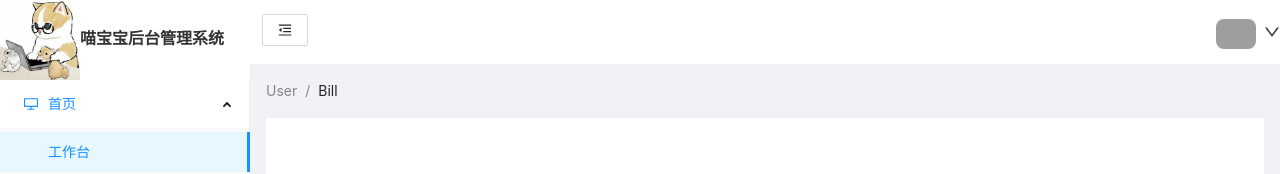
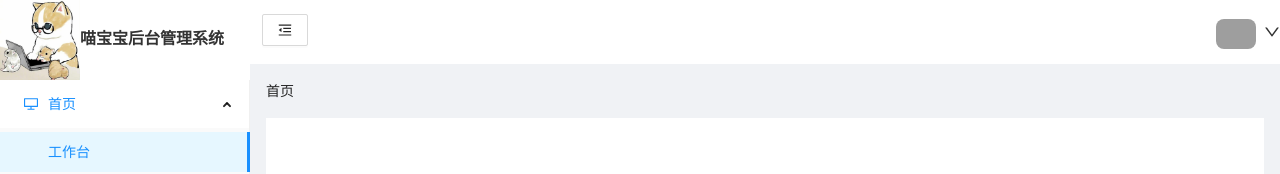
Before and after one commit to lesenelir/meta-react-admin, a React (Create React App) app in the folder admin-system/: page / in a window 1280 px wide. Shown: the top 174 px of the page. Built offline with nearby package versions, Linux system fonts and the light colour scheme.

Commit message:
feat: breadcrumb Home Component

```diff
--- a/admin-system/src/components/HomeLeft/HomeLeft.jsx
+++ b/admin-system/src/components/HomeLeft/HomeLeft.jsx
@@ -98,7 +98,7 @@ function HomeLeft(props) {
       case '/profile':
         setASideKey('3')
         break
-      case 'namelist':
+      case '/namelist':
         setASideKey('4-1')
         break
       default:
--- a/admin-system/src/components/HomeRight/HomeRight.jsx
+++ b/admin-system/src/components/HomeRight/HomeRight.jsx
@@ -1,7 +1,7 @@
 import React, {useContext, useEffect, useState} from 'react'
 import {Breadcrumb, Button, Space, Menu, Dropdown, Layout, message} from "antd"
 import {MenuFoldOutlined, MenuUnfoldOutlined, DownOutlined} from "@ant-design/icons"
-import {Outlet, useNavigate} from 'react-router-dom'
+import {Link, Outlet, useLocation, useNavigate} from 'react-router-dom'
 
 import './HomeRight.css'
 import KeyContext from "../../context/context"
@@ -16,9 +16,31 @@ const {Header, Content, Footer} = Layout
 function HomeRight(props) {
   const [avatar, setAvatar] = useState(defaultAvatar)
   const [username, setUsername] = useState('喵宝宝')
+  const [bread, setBread] = useState('')
   const navigate = useNavigate()
   const contextData = useContext(KeyContext) // key changeKeyFn
-  // console.log(contextData)
+  const location = useLocation()
+  console.log(location)
+
+  const menu = (
+      <Menu
+          items={[
+            {
+              key: '1',
+              label: ('修改资料'),
+              onClick: () => clickProfile()
+            },
+            {
+              type: 'divider',
+            },
+            {
+              key: '2',
+              label: ('退出登录'),
+              onClick: () => logout()
+            }
+          ]}
+      />
+  )
 
   // 组件加载刷新页面才会加载 componentDidMount
   useEffect(() => {
@@ -37,6 +59,31 @@ function HomeRight(props) {
     setUsername(username)
     setAvatar(avatar)
   }, [contextData.key])
+
+  // 面包屑匹配规则
+  useEffect(() => {
+    switch (location.pathname) {
+      case '/':
+        setBread('')
+        break
+      case '/list':
+        setBread('文章列表')
+        break
+      case '/edit':
+        setBread('文章编辑')
+        break
+      case '/profile':
+        setBread('修改资料')
+        break
+      case '/namelist':
+        setBread('小编名单')
+        break
+      default:
+        setBread('')
+        break
+    }
+  }, [location.pathname])
+
 
   // 修改资料点击
   const clickProfile = () => {
@@ -64,27 +111,6 @@ function HomeRight(props) {
     }, 1500)
   }
 
-
-  const menu = (
-      <Menu
-          items={[
-            {
-              key: '1',
-              label: ('修改资料'),
-              onClick: () => clickProfile()
-            },
-            {
-              type: 'divider',
-            },
-            {
-              key: '2',
-              label: ('退出登录'),
-              onClick: () => logout()
-            }
-          ]}
-      />
-  )
-
   return (
       <Layout className="site-right">
         {/*头部由左侧button 和 右侧下拉框组成*/}
@@ -110,9 +136,15 @@ function HomeRight(props) {
         {/*内容区由面包屑 和 内容区组成*/}
         <Content style={{margin: '0 16px'}}>
           <Breadcrumb style={{margin: '16px 0'}}>
-            <Breadcrumb.Item>User</Breadcrumb.Item>
-            <Breadcrumb.Item>Bill</Breadcrumb.Item>
+            <Breadcrumb.Item><Link to="/">首页</Link></Breadcrumb.Item>
+            {/*忽略首页的/ 此处做特殊处理*/}
+            {
+              bread === ''
+                  ? ''
+                  : <Breadcrumb.Item><Link to={location.pathname}>{bread}</Link></Breadcrumb.Item>
+            }
           </Breadcrumb>
+
           <div className="site-right-content" style={{padding: 24, minHeight: 360}}>
             <Outlet/>
           </div>
```
